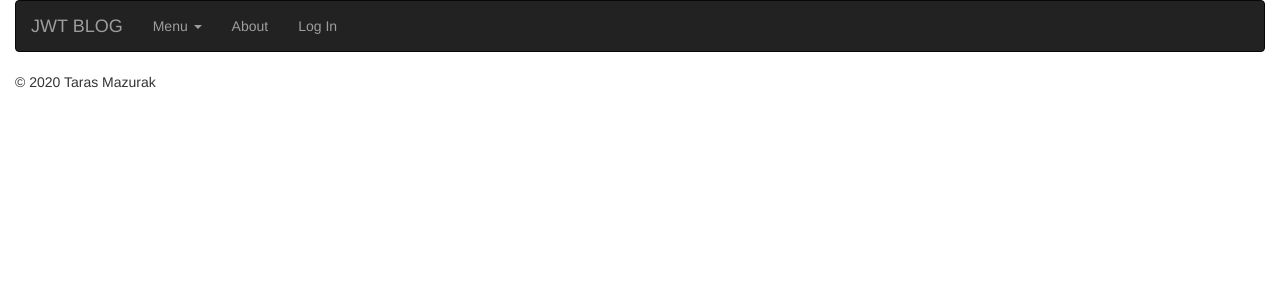
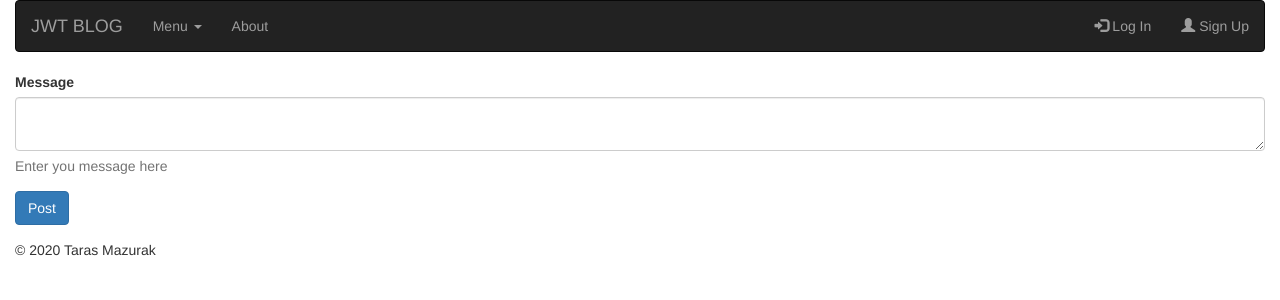
Before and after one commit to mazuraktaras/pyapp, a Flask app: template jwtblogapp/templates/blog_posts.j2 in a window 1280 px wide. Shown: the top 300 px of the page. Run offline with Flask 2, Linux system fonts and the light colour scheme; the template is opened without the code that fills it: values that come from a table or form of the project are taken from there, others are empty; parts of the project's set-up code (start-up, migrations or seed data) failed here and were passed over; some libraries are stand-ins or nearby versions.

Commit message:
Post's functionality has been added

```diff
--- a/jwtblogapp/__init__.py
+++ b/jwtblogapp/__init__.py
@@ -12,7 +12,7 @@ app.config['JWT_SECRET_KEY'] = 'bmnkvsk'
 app.config['JWT_BLACKLIST_ENABLED'] = True
 app.config['JWT_BLACKLIST_TOKEN_CHECKS'] = ['access', 'refresh']
 app.config['JWT_TOKEN_LOCATION'] = ['headers', 'cookies']
-app.config['JWT_COOKIE_CSRF_PROTECT'] = True
+app.config['JWT_COOKIE_CSRF_PROTECT'] = False
 # app.config['SQLALCHEMY_DATABASE_URI'] = 'mysql://ueuser:12345678@mysqlserver:3306/uedatabase'
 
 database = SQLAlchemy(app)
@@ -21,7 +21,7 @@ jwt = JWTManager(app)
 
 # Views must be imported after app object created due Flask developers recommendation
 from jwtblogapp import views, models
-from jwtblogapp.resources import RegUser, LogUser, LogoutUser, AllUsers
+from jwtblogapp.resources import RegUser, LogUser, LogoutUser, AllUsers, Blog
 
 database.create_all()
 
@@ -29,3 +29,4 @@ blog_api.add_resource(RegUser, '/signup')
 blog_api.add_resource(LogUser, '/login')
 blog_api.add_resource(LogoutUser, '/logout')
 blog_api.add_resource(AllUsers, '/all')
+blog_api.add_resource(Blog, '/blog')
--- a/jwtblogapp/templates/blog_base.j2
+++ b/jwtblogapp/templates/blog_base.j2
@@ -37,12 +37,18 @@
                     </ul>
                 </li>
                 <li><a href="#aboutModal" data-toggle="modal">About</a></li>
+
+            </ul>
+            <ul class="nav navbar-nav navbar-right">
                 {% if not session.logged %}
-                    <li><a href="/weblogin" data-toggle="modal">Log In</a></li>
+                    <li><a href="/weblogin"><span class="glyphicon glyphicon-log-in"></span> Log In</a></li>
+                    <li><a href="/websignup"><span class="glyphicon glyphicon-user"></span> Sign Up</a></li>
                 {% else %}
-                    <li><a href="/weblogout" data-toggle="modal">Log Out</a></li>
+                    <li><a href="/weblogout"><span class="glyphicon glyphicon-log-out"></span> Log Out</a></li>
+
                 {% endif %}
             </ul>
+
 
         </div>
 
--- a/jwtblogapp/templates/blog_posts.j2
+++ b/jwtblogapp/templates/blog_posts.j2
@@ -2,8 +2,36 @@
 
 {% block posts %}
 
+    {% for post in posts %}
+
+        <div class="panel panel-primary">
+            <div class="panel-heading">Created {{ post.created_time }} User {{ post.user_id }}</div>
+            <div class="panel-body">{{ post.post_text }}</div>
+            <div class="panel-footer">
+                <button type="button" class="btn btn-success">Primary <span class="badge">7</span></button>
+                <button type="button" class="btn btn-danger">Primary <span class="badge">7</span></button>
+
+            </div>
+        </div>
+
+    {% endfor %}
+
+    <form data-toggle="validator" role="form" method="post">
+        {{ form.csrf_token }}
+        <div class="form-group has-feedback">
+            {{ form.post_text.label(class='control-label') }}
+            <!--<div class="input-group">-->
+            {{ form.post_text(class='form-control') }}
+            <!--</div>-->
+            <!--<span class="glyphicon form-control-feedback" aria-hidden="true"></span>-->
+            <div class="help-block with-errors">Enter you message here</div>
+        </div>
 
 
+        <div class="form-group">
+            {{ form.submit(class="btn btn-primary") }}
+        </div>
+    </form>
 
 
 {% endblock %}
--- a/jwtblogapp/views.py
+++ b/jwtblogapp/views.py
@@ -1,18 +1,24 @@
 import requests
 from flask import flash, jsonify, make_response, request, render_template, redirect, session, url_for
 from flask_wtf import FlaskForm
-from wtforms import StringField, SubmitField
+from wtforms import StringField, SubmitField, TextAreaField
 from wtforms.validators import DataRequired, Email
 
 from jwtblogapp import app
 from jwtblogapp import jwt
-from flask_jwt_extended import jwt_required, create_access_token, get_raw_jwt, set_access_cookies, unset_jwt_cookies
+from flask_jwt_extended import jwt_required, create_access_token, get_jwt_identity, get_raw_jwt, set_access_cookies, \
+    unset_jwt_cookies
 
 
 class LoginForm(FlaskForm):
     username = StringField('Username', validators=[DataRequired(), Email()])
-    password = StringField('Password')
-    submit = SubmitField('Submit')
+    password = StringField('Password', validators=[DataRequired()])
+    submit = SubmitField('Sign me up')
+
+
+class PostForm(FlaskForm):
+    post_text = TextAreaField('Message', validators=[DataRequired()])
+    submit = SubmitField('Post')
 
 
 @app.before_first_request
@@ -21,10 +27,8 @@ def session_init():
 
 
 @app.route('/')
-# @jwt_required
 def index():
     return render_template('blog_base.j2')
-    # return str(url_for('loguser'))
 
 
 @app.route('/websignup', methods=['GET', 'POST'])
@@ -32,6 +36,7 @@ def websignup():
     form = LoginForm()
 
     if form.validate_on_submit():
+
         username = form.username.data
         password = form.password.data
         payload = {'username': username, 'password': password}
@@ -77,21 +82,44 @@ def weblogin():
 
 
 @app.route('/weblogout', methods=['GET', 'POST'])
-# @jwt_required
+@jwt_required
 def weblogout():
     if not session['logged']:
         flash('User do not logged in yet')
         return redirect(url_for('index'))
+
+    token = request.cookies.get('access_token_cookie')
+    headers = {'Authorization': f'Bearer {token}'}
+    response = requests.post('http://127.0.0.1:5000/logout', headers=headers)
+    print(response.status_code)
 
     response = make_response(redirect(url_for('index')))
     unset_jwt_cookies(response)
     session['logged'] = False
     flash('You are successfully logged out')
     return response
-    # return render_template('blog_posts.j2')
 
 
 @app.route('/posts', methods=['GET', 'POST'])
 # @jwt_required
 def posts():
-    return render_template('blog_posts.j2')
+    current_user = get_jwt_identity()
+
+    print(current_user)
+
+    form = PostForm()
+
+    if form.validate_on_submit():
+        post_text = form.post_text.data
+
+        token = request.cookies.get('access_token_cookie')
+        headers = {'Authorization': f'Bearer {token}'}
+
+        payload = {'post_text': post_text}
+        response = requests.post('http://127.0.0.1:5000/blog', headers=headers, data=payload)
+        return redirect(url_for('posts'))
+
+    response = requests.get('http://127.0.0.1:5000/blog')
+    posts = response.json()['posts']
+    # print(posts)
+    return render_template('blog_posts.j2', form=form, posts=posts)
```
Also changed, not shown: jwtblogapp/models.py (+18 -0 lines), jwtblogapp/resources.py (+31 -8 lines), jwtblogapp/templates/blog_signup.j2 (+16 -2 lines).
